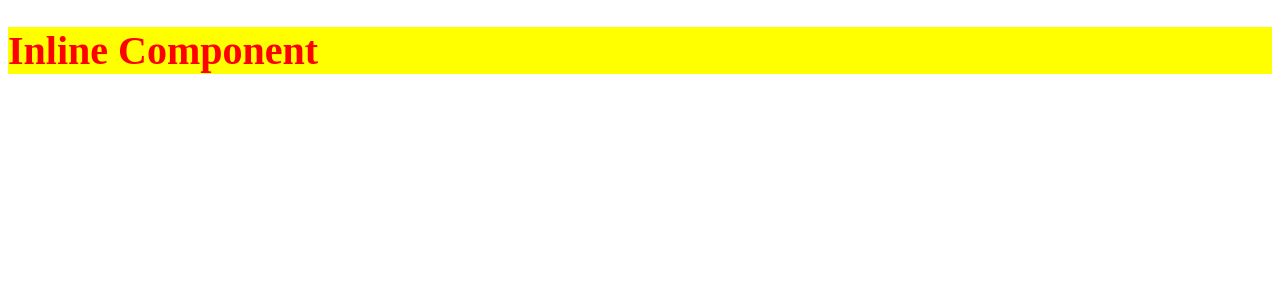
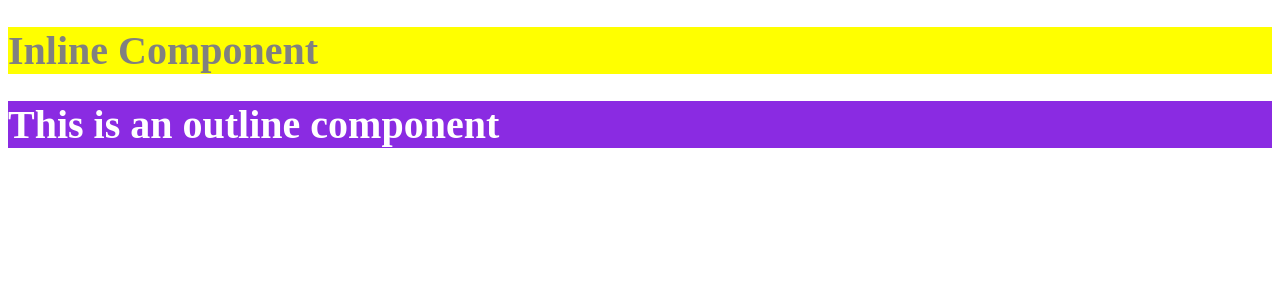
Before and after one commit to mintrosetta/lecture-react-javascript, a React (Vite) app in the folder todoapp/: page / in a window 1280 px wide. Shown: the top 300 px of the page. Built offline with nearby package versions, Linux system fonts and the light colour scheme.

Commit message:
css module

```diff
--- a/todoapp/src/App.jsx
+++ b/todoapp/src/App.jsx
@@ -2,6 +2,7 @@
 import "./App.css";
 import Todo from "./components/Todo";
 import InlineComponent from "./components/InlineComponent";
+import OutlineComponent from "./components/OutlineComponent";
 
 function App() {
     const [count, setCount] = useState(0);
@@ -9,6 +10,7 @@
     return (
         <>
             <InlineComponent />
+            <OutlineComponent />
         </>
     );
 }
--- a/todoapp/src/components/InlineComponent.jsx
+++ b/todoapp/src/components/InlineComponent.jsx
@@ -1,4 +1,4 @@
-import '../css/style.css';
+import styles from './InlineComponent.module.css'
 
 const heanderStyle = { color: "blue", fontSize: "150px" };
 
@@ -6,7 +6,7 @@
     return (
         <>
             {/* <p style={heanderStyle}>Inline Component</p> */}
-            <h1 className='header'>Inline Component</h1>
+            <h1 className={styles.header}>Inline Component</h1>
         </>
     );
 }
--- /dev/null
+++ b/todoapp/src/components/InlineComponent.module.css
@@ -0,0 +1,5 @@
+.header {
+    color: gray;
+    background-color: yellow;
+    font-size: 40px;
+}
--- /dev/null
+++ b/todoapp/src/components/OutlineComponent.jsx
@@ -0,0 +1,11 @@
+import styles from './OutlineComponent.module.css';
+
+export default function OutlineComponent() {
+    return (
+        <>
+            <div>
+                <h1 className={styles.header}>This is an outline component</h1>
+            </div>
+        </>
+    );
+}
--- /dev/null
+++ b/todoapp/src/components/OutlineComponent.module.css
@@ -0,0 +1,5 @@
+.header {
+    color: white;
+    background-color: blueviolet;
+    font-size: 40px;
+}
--- a/todoapp/src/css/style.css
+++ /dev/null
@@ -1,5 +0,0 @@
-.header {
-    color: red;
-    background-color: yellow;
-    font-size: 40px;
-}
```
